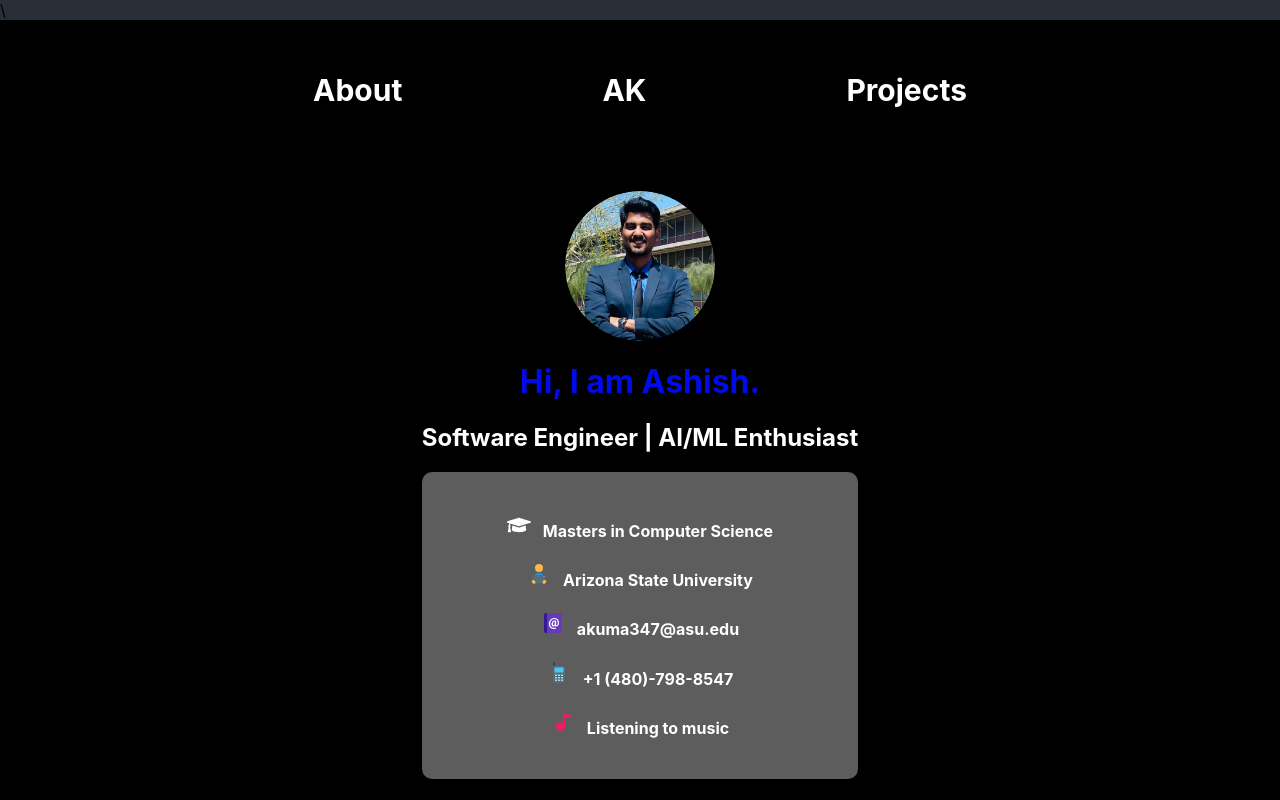
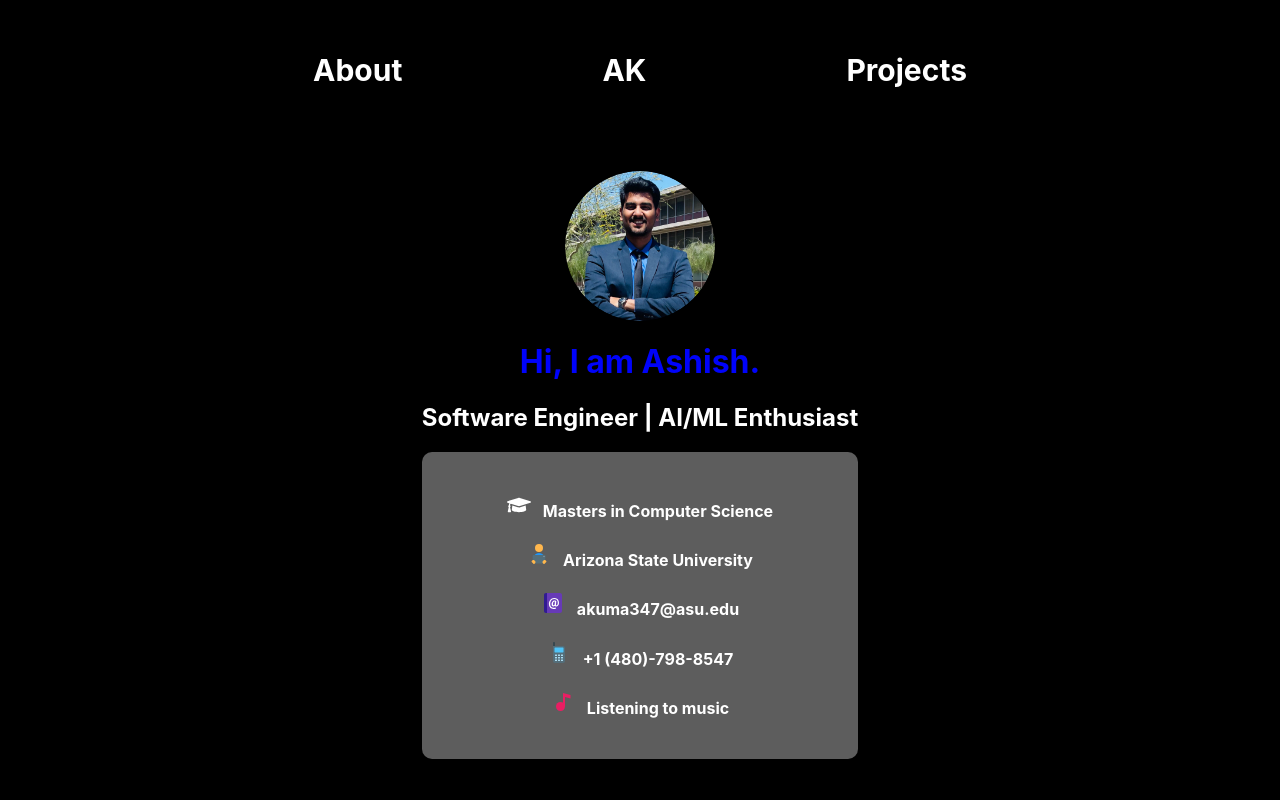
Before and after one commit to ak2697/Portfolio, a React (Create React App) app: page / in a window 1280 px wide. Shown: the top 800 px of the page. Built offline with nearby package versions, Linux system fonts and the light colour scheme.

Commit message:
Update App.js

```diff
--- a/src/App.js
+++ b/src/App.js
@@ -13,7 +13,8 @@ function App() {
 
   return (
     <Router>
-      <div className="App">\
+      <div className="App">
+        <LandingPage/>
         <Routes>
           <Route path="/" element={<LandingPage />} />
           <Route path="/about" element={<About />} />
```
